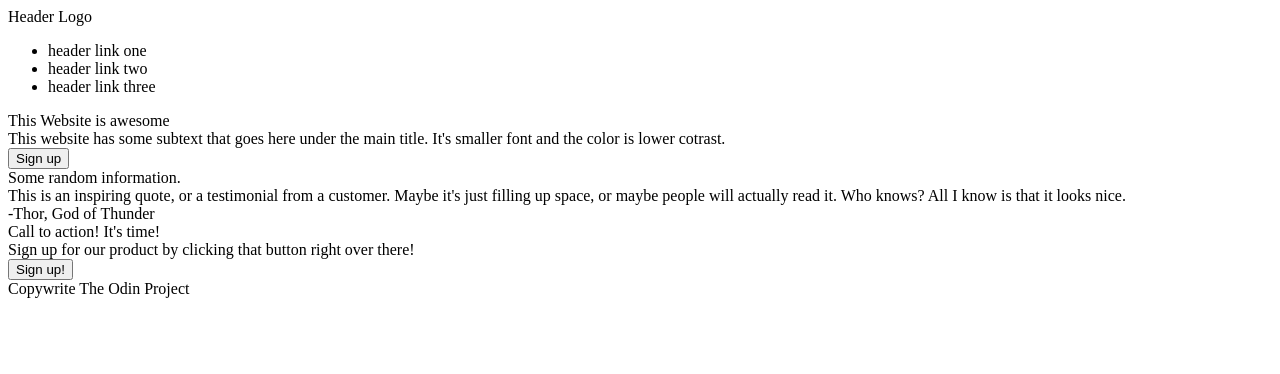
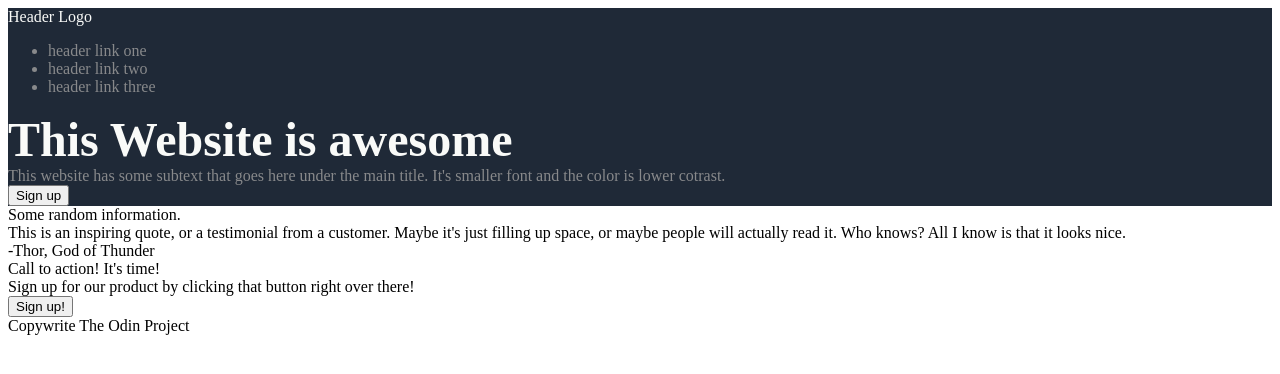
Before and after one commit to JGreene3387/TOPwebsiteCopy, a plain HTML site: page index.html in a window 1280 px wide. Drawn offline with Linux system fonts and the light colour scheme.

Commit message:
linkes stylesheet and completed header bg and text colors

```diff
--- a/index.html
+++ b/index.html
@@ -5,6 +5,7 @@
     <meta http-equiv="X-UA-Compatible" content="IE=edge">
     <meta name="viewport" content="width=device-width, initial-scale=1.0">
     <title>TOPwebsiteCopy</title>
+    <link rel="stylesheet" href="styles.css">
 </head>
 <body>
   <header>
--- /dev/null
+++ b/styles.css
@@ -0,0 +1,13 @@
+header {
+    background-color: #1F2937;
+}
+.awesome, .header-logo {
+    color: #f9faf8;
+}
+.header-links, .header-blurb {
+    color: #88898b;
+}
+.awesome {
+    font-size: 48px;
+    font-weight: 900;
+}
```
